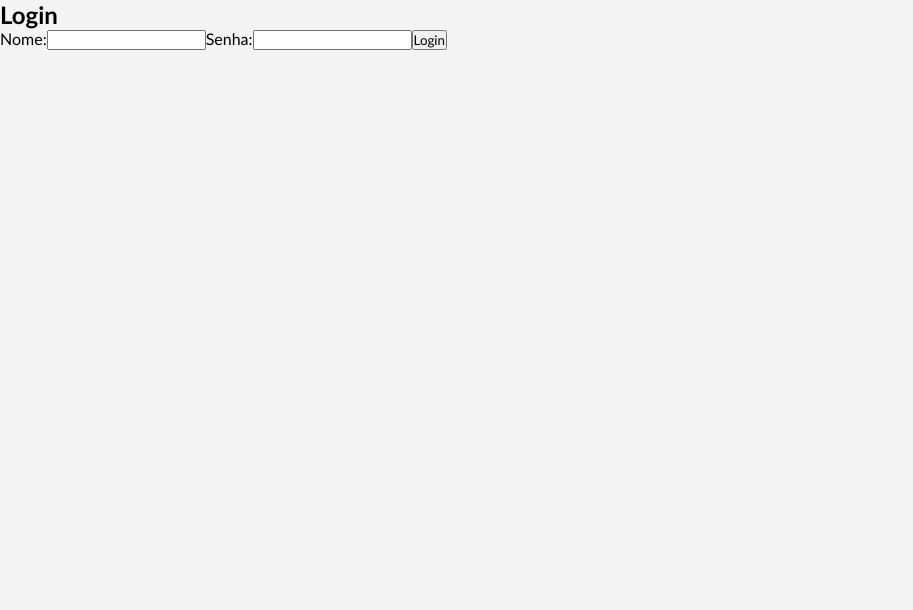
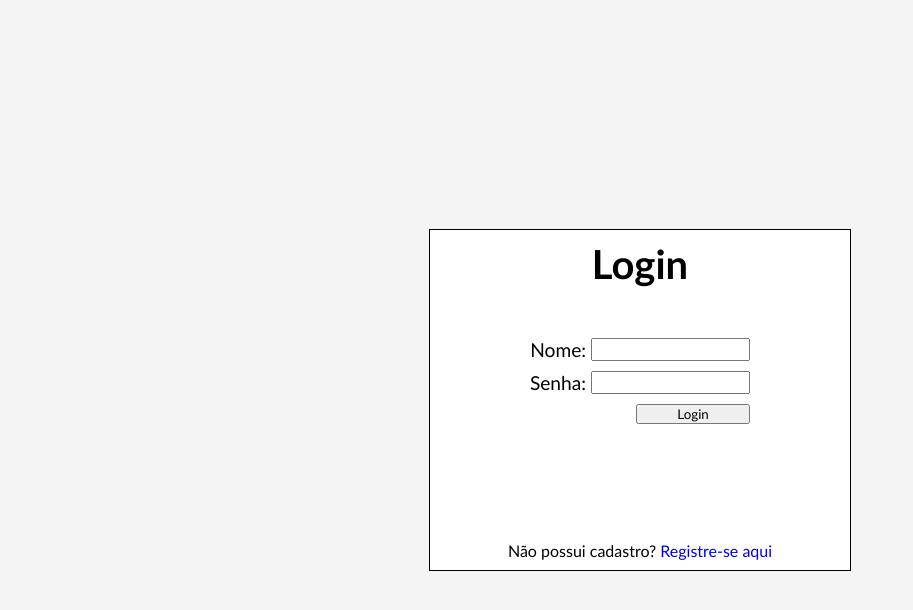
Before and after one commit to GabeOP/blog-noticias, a React (Vite) app in the folder frontend/: page /login in a window 1280 px wide. Shown: the top 610 px of the page, without its empty margins (0-913 px from the left). Built offline with nearby package versions, Linux system fonts and the light colour scheme.

Commit message:
formulario login/cadastro

```diff
--- /dev/null
+++ b/frontend/src/components/Formulario/Formulario.css
@@ -0,0 +1,16 @@
+form {
+    display: flex;
+    flex-direction: column;
+    align-items:flex-end;
+    gap: 10px;
+}
+
+label {
+    font-size: 1.2rem;
+    display: flex;
+    gap: 5px;
+}
+
+button {
+    width: 50%;
+}
--- a/frontend/src/components/Formulario/Formulario.jsx
+++ b/frontend/src/components/Formulario/Formulario.jsx
@@ -1,4 +1,5 @@
 import React, { useState } from 'react';
+import "./Formulario.css"
 
 export function Formulario({ onSubmit, buttonText }) {
   const [nome, setNome] = useState('');
--- /dev/null
+++ b/frontend/src/pages/Cadastro/Cadastro.css
@@ -0,0 +1,26 @@
+#container {
+    display: flex;
+    flex-direction: column;
+    align-items: center;
+    justify-content: space-between;
+    background-color: white;
+    position: absolute;
+    left: 50%;
+    top: 50%;
+    transform: translate(-50%, -50%);
+    height: 320px;
+    width: 400px;
+    padding: 10px;
+    border: 1px solid black;
+}
+
+#container div {
+    display: flex;
+    flex-direction: column;
+    align-items: center;
+    gap: 50px;
+}
+
+h2 {
+    font-size: 2.5rem;
+}
--- a/frontend/src/pages/Cadastro/Cadastro.jsx
+++ b/frontend/src/pages/Cadastro/Cadastro.jsx
@@ -1,6 +1,8 @@
 import React from 'react';
 import axios from 'axios';
 import { Formulario } from '../../components/Formulario/Formulario';
+import { Link } from 'react-router-dom';
+import "./Cadastro.css"
 
 export function PaginaCadastro() {
   const handleCadastroSubmit = async (dados) => {
@@ -13,9 +15,12 @@ export function PaginaCadastro() {
   };
 
   return (
-    <div>
-      <h2>Cadastro</h2>
-      <Formulario onSubmit={handleCadastroSubmit} buttonText="Cadastrar" />
+    <div id='container'>
+      <div>
+        <h2>Cadastro</h2>
+        <Formulario onSubmit={handleCadastroSubmit} buttonText="Cadastrar" />
+      </div>
+      <p>Já está cadastrado? <Link to="/login">Faça o login aqui</Link></p>
     </div>
   );
 };
--- a/frontend/src/pages/Login/Login.jsx
+++ b/frontend/src/pages/Login/Login.jsx
@@ -1,5 +1,6 @@
 import React from 'react';
 import { Formulario } from '../../components/Formulario/Formulario';
+import { Link } from 'react-router-dom';
 import axios from 'axios';
 
 export default function PaginaLogin() {
@@ -13,9 +14,12 @@ export default function PaginaLogin() {
   };
 
   return (
-    <div>
-      <h2>Login</h2>
-      <Formulario onSubmit={handleLoginSubmit} buttonText="Login" />
+    <div id='container'>
+      <div>
+        <h2>Login</h2>
+        <Formulario onSubmit={handleLoginSubmit} buttonText="Login" />
+      </div>
+      <p>Não possui cadastro? <Link to="/cadastro">Registre-se aqui</Link></p>
     </div>
   );
 };
```
